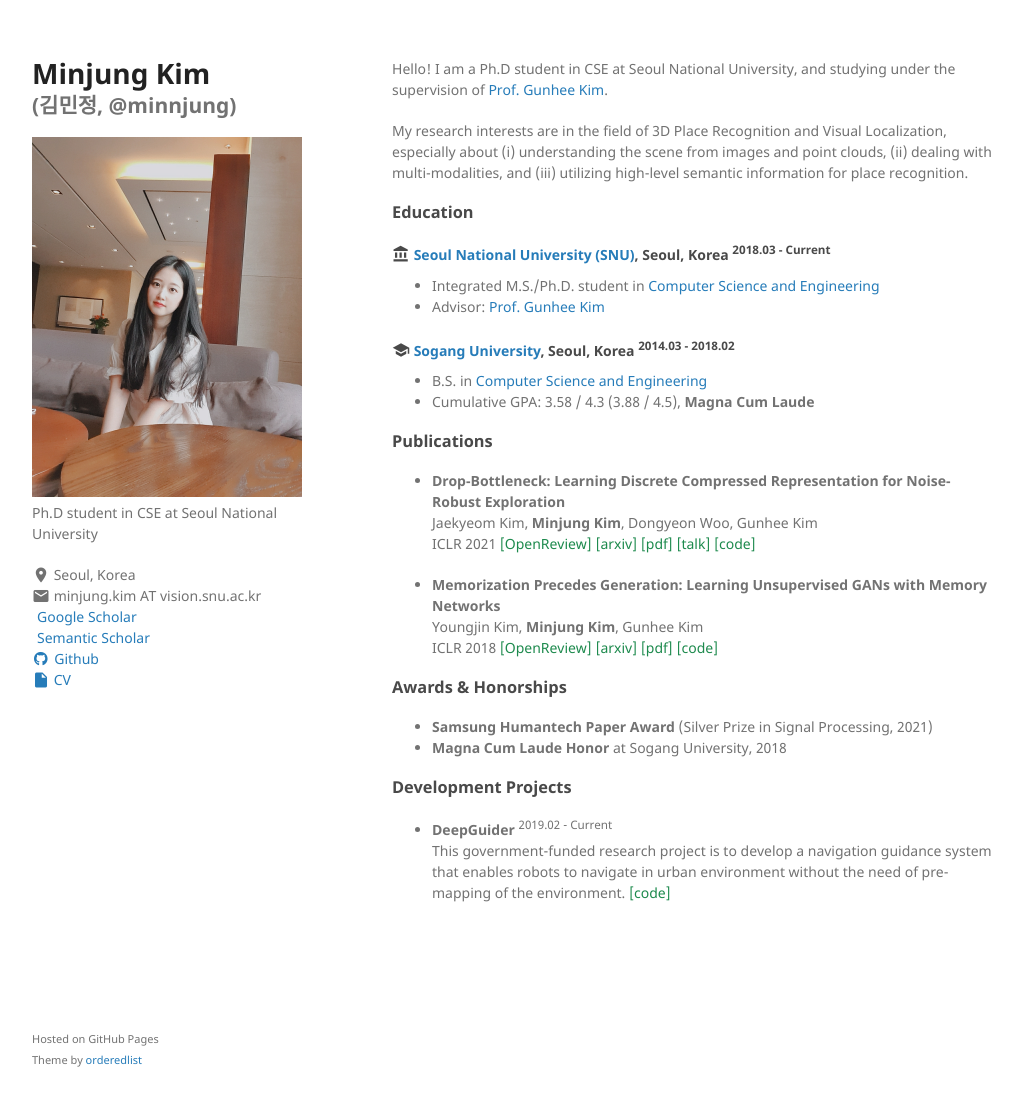
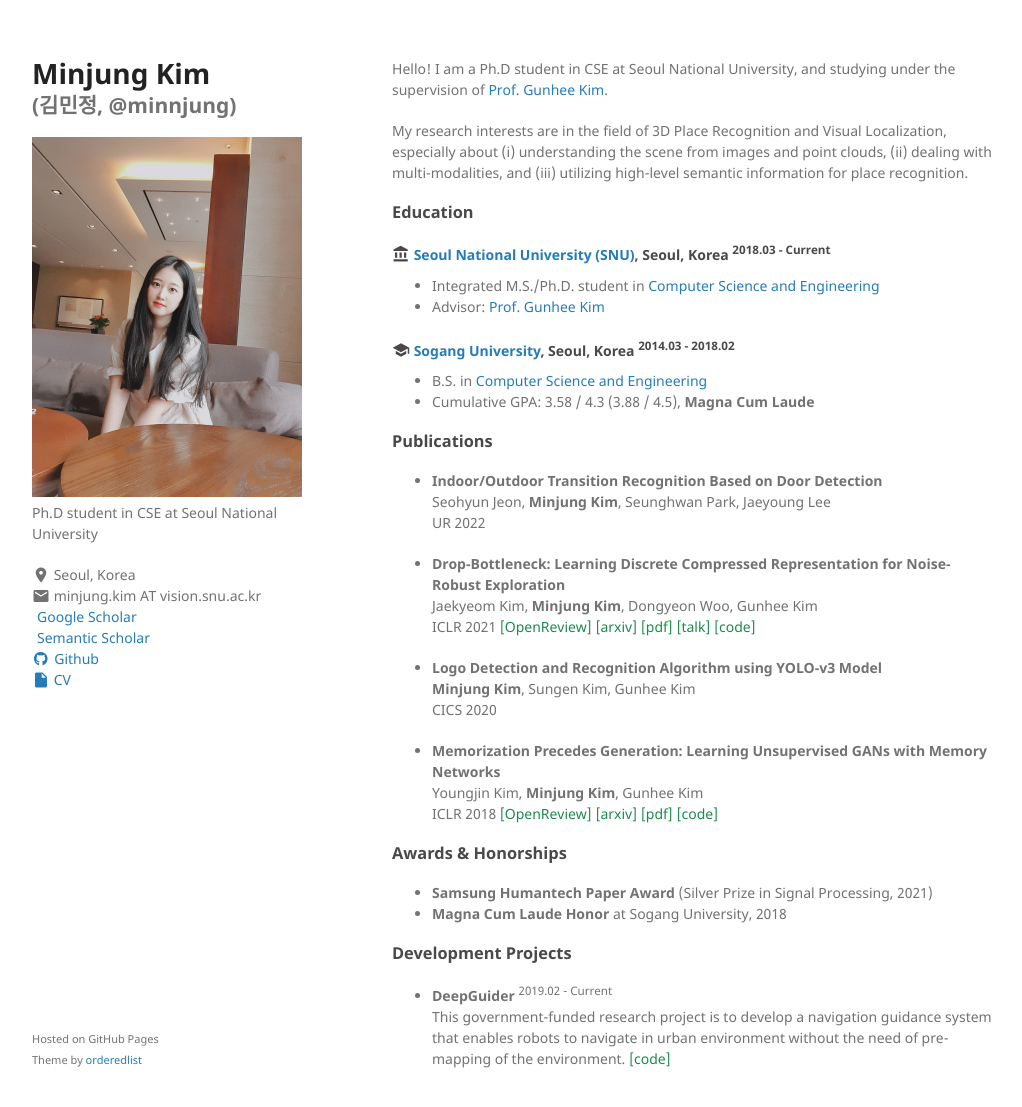
Before and after one commit to minnjung/minnjung.github.io, a Jekyll site: the page built from index.md, in a window 1280 px wide and 1139 px high. Shown: the top 1107 px of the window, without its empty margins (128-1150 px from the left). Built offline with Jekyll 4.4.1, drawn with Linux system fonts in a browser that asks for light colours; a style sheet for code colours, icons or effects is not loaded.

Commit message:
Update index.md

```diff
--- a/index.md
+++ b/index.md
@@ -40,6 +40,11 @@ and (iii) utilizing high-level semantic information for place recognition.
 ### Publications
 
 
+- **Indoor/Outdoor Transition Recognition Based on Door Detection** <br/>
+Seohyun Jeon, **Minjung Kim**, Seunghwan Park, Jaeyoung Lee <br/>
+UR 2022
+
+
 - **Drop-Bottleneck: Learning Discrete Compressed Representation for Noise-Robust Exploration** <br/>
 Jaekyeom Kim, **Minjung Kim**, Dongyeon Woo, Gunhee Kim <br/>
 ICLR 2021
@@ -48,6 +53,11 @@ ICLR 2021
 <a class="code" href="https://openreview.net/pdf?id=1rxHOBjeDUW">[pdf]</a>
 <a class="code" href="https://iclr.cc/virtual/2021/poster/3127">[talk]</a>
 <a class="code" href="https://github.com/jaekyeom/drop-bottleneck">[code]</a>
+
+
+- **Logo Detection and Recognition Algorithm using YOLO-v3 Model** <br/>
+**Minjung Kim**, Sungen Kim, Gunhee Kim <br/>
+CICS 2020
 
 
 - **Memorization Precedes Generation: Learning Unsupervised GANs with Memory Networks** <br/>
```
